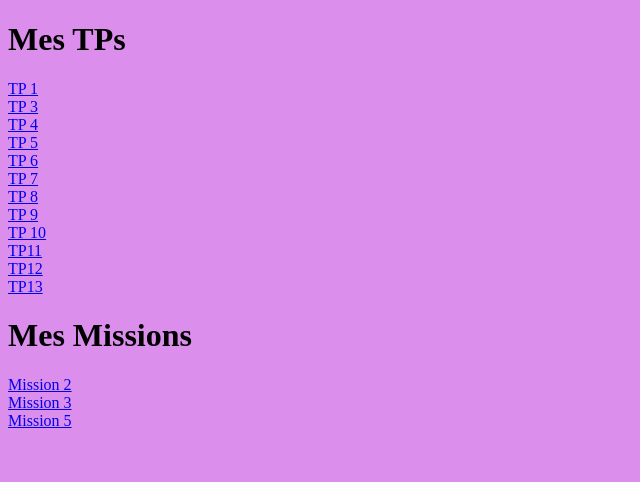
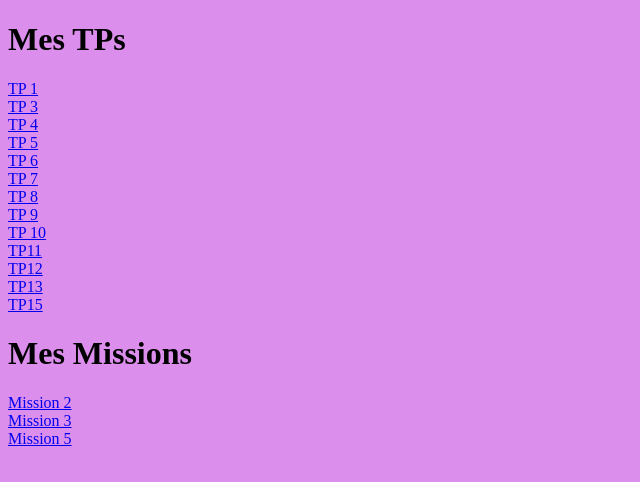
Before and after one commit to LucieVIVES/Portfolio, a plain HTML site: page index.html in a window 1280 px wide. Shown: the whole page, without its empty margins (0-640 px from the left). Drawn offline with Linux system fonts and the light colour scheme.

Commit message:
Update index.html

```diff
--- a/index.html
+++ b/index.html
@@ -20,6 +20,7 @@
     <a href="tp11/index.html" name="f2">TP11</a><br>
     <a href="tp12/index.html" name="f2">TP12</a><br>
     <a href="tp13/index.html" name="f2">TP13</a><br>
+     <a href="tp15" name="f2">TP15</a><br>
 
     <h1> Mes Missions</h1>
     <a href="mission2/index.html" name="f2">Mission 2</a><br>
```
